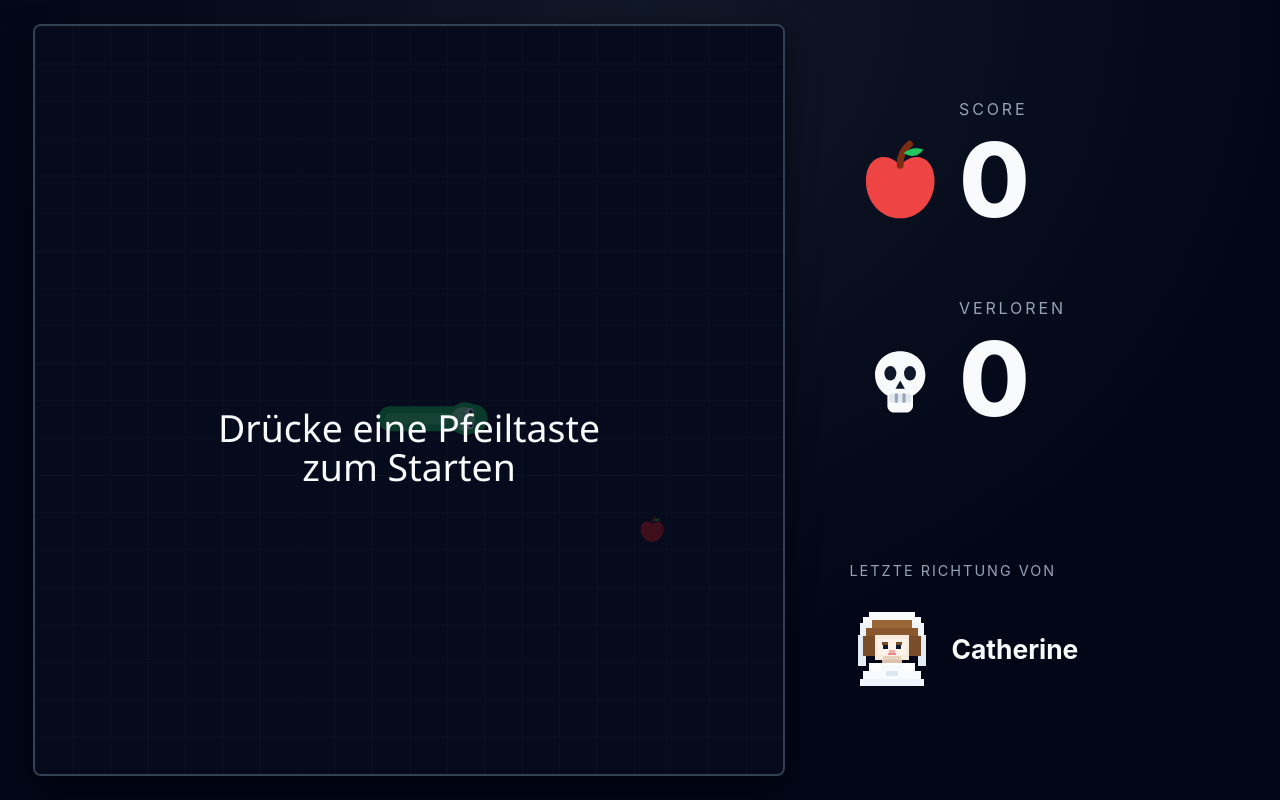
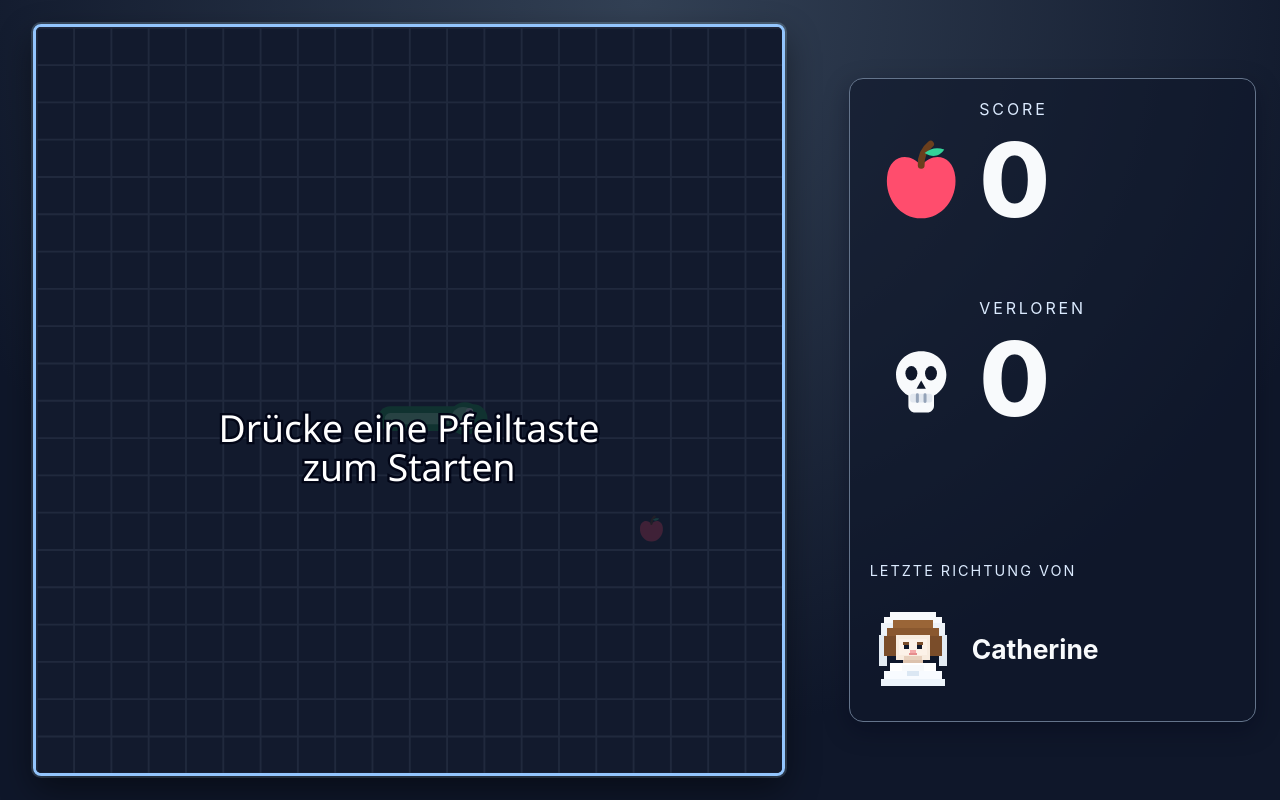
Before and after one commit to DominikDiner/hochzeit_cs, a Vue app in the folder snake/: page / in a window 1280 px wide. Built offline with nearby package versions, Linux system fonts and the light colour scheme; the HTML template or start-up script is replaced by a standard one.

Commit message:
palette angepasst

```diff
--- a/snake/src/App.vue
+++ b/snake/src/App.vue
@@ -32,6 +32,16 @@ const appleViewBoxSize = 24;
 const appleBodyPathData = "M12 7.4C9.3 4 4.5 4.8 4 10c-.5 5 3 9.7 8 9.7s8.5-4.7 8-9.7c-.5-5.2-5.3-6-8-2.6Z";
 const appleStemPathData = "M12 7.3c-.1-2.1.7-3.8 2.2-5";
 const appleLeafPathData = "M12.8 4.4c1.4-1.1 2.9-1.4 4.6-.8-1 1.5-2.6 2.1-4.6.8Z";
+const colorBoardBg = "#1e293b";
+const colorGrid = "#64748b";
+const colorSnakeBody = "#16a34a";
+const colorSnakeHighlight = "#86efac";
+const colorFoodBody = "#ff4d6d";
+const colorFoodStem = "#6b3f1d";
+const colorFoodLeaf = "#34d399";
+const colorOverlayBg = "rgba(15, 23, 42, 0.8)";
+const colorOverlayText = "#ffffff";
+const colorOverlayTextOutline = "#020617";
 
 function randomInt(maxExclusive: number): number {
   return Math.floor(Math.random() * maxExclusive);
@@ -153,8 +163,8 @@ function tick(): void {
 }
 
 function drawGrid(ctx: CanvasRenderingContext2D): void {
-  ctx.strokeStyle = "#1f2937";
-  ctx.lineWidth = 1;
+  ctx.strokeStyle = colorGrid;
+  ctx.lineWidth = 1.2;
 
   for (let x = 0; x <= columns; x += 1) {
     const px = x * tileSize + 0.5;
@@ -188,15 +198,15 @@ function drawFood(ctx: CanvasRenderingContext2D, position: Position): void {
   ctx.translate(baseX + offset, baseY + offset);
   ctx.scale(scale, scale);
 
-  ctx.fillStyle = "#dc2626";
+  ctx.fillStyle = colorFoodBody;
   ctx.fill(appleBodyPath);
 
-  ctx.strokeStyle = "#7c2d12";
+  ctx.strokeStyle = colorFoodStem;
   ctx.lineWidth = 1.6;
   ctx.lineCap = "round";
   ctx.stroke(appleStemPath);
 
-  ctx.fillStyle = "#22c55e";
+  ctx.fillStyle = colorFoodLeaf;
   ctx.fill(appleLeafPath);
 
   ctx.restore();
@@ -242,12 +252,12 @@ function drawSnake(ctx: CanvasRenderingContext2D): void {
   ctx.save();
 
   if (segmentCenters.length === 1) {
-    ctx.fillStyle = "#22c55e";
+    ctx.fillStyle = colorSnakeBody;
     ctx.beginPath();
     ctx.arc(firstSegment.x, firstSegment.y, bodyRadius, 0, Math.PI * 2);
     ctx.fill();
   } else {
-    ctx.strokeStyle = "#22c55e";
+    ctx.strokeStyle = colorSnakeBody;
     ctx.lineWidth = bodyWidth;
     ctx.lineCap = "round";
     ctx.lineJoin = "round";
@@ -262,7 +272,7 @@ function drawSnake(ctx: CanvasRenderingContext2D): void {
 
     ctx.stroke();
 
-    ctx.strokeStyle = "#4ade80";
+    ctx.strokeStyle = colorSnakeHighlight;
     ctx.lineWidth = bodyWidth * 0.45;
     ctx.beginPath();
     ctx.moveTo(firstSegment.x, firstSegment.y);
@@ -285,13 +295,13 @@ function drawSnake(ctx: CanvasRenderingContext2D): void {
     y: head.y + headDirection.y * headRadius * 0.5
   };
 
-  ctx.fillStyle = "#22c55e";
+  ctx.fillStyle = colorSnakeBody;
   ctx.beginPath();
   ctx.arc(head.x, head.y, headRadius, 0, Math.PI * 2);
   ctx.arc(snoutCenter.x, snoutCenter.y, snoutRadius, 0, Math.PI * 2);
   ctx.fill();
 
-  ctx.fillStyle = "#86efac";
+  ctx.fillStyle = colorSnakeHighlight;
   ctx.beginPath();
   ctx.arc(
     head.x - headDirection.x * 1.2,
@@ -362,16 +372,21 @@ function getFittedFontSize(
   return minSize;
 }
 
-function drawCenteredTextLines(
+function drawCenteredTextLinesWithOutline(
   ctx: CanvasRenderingContext2D,
   lines: string[],
   centerX: number,
   startY: number,
-  lineHeight: number
+  lineHeight: number,
+  outlineWidth: number
 ): void {
   lines.forEach((line, index) => {
-    ctx.fillText(line, centerX, startY + index * lineHeight);
+    const y = startY + index * lineHeight;
+    ctx.strokeText(line, centerX, y);
+    ctx.fillText(line, centerX, y);
   });
+
+  ctx.lineWidth = outlineWidth;
 }
 
 function syncCanvasResolution(canvas: HTMLCanvasElement, ctx: CanvasRenderingContext2D): void {
@@ -399,7 +414,7 @@ function draw(): void {
   syncCanvasResolution(canvas, ctx);
 
   ctx.clearRect(0, 0, canvasWidth, canvasHeight);
-  ctx.fillStyle = "#0f172a";
+  ctx.fillStyle = colorBoardBg;
   ctx.fillRect(0, 0, canvasWidth, canvasHeight);
 
   drawGrid(ctx);
@@ -409,10 +424,11 @@ function draw(): void {
   drawSnake(ctx);
 
   if (gameOver.value || !hasStarted.value) {
-    ctx.fillStyle = "rgba(2, 6, 23, 0.72)";
+    ctx.fillStyle = colorOverlayBg;
     ctx.fillRect(0, 0, canvasWidth, canvasHeight);
 
-    ctx.fillStyle = "#f8fafc";
+    ctx.fillStyle = colorOverlayText;
+    ctx.strokeStyle = colorOverlayTextOutline;
     ctx.textAlign = "center";
     ctx.textBaseline = "top";
     if (gameOver.value) {
@@ -432,15 +448,18 @@ function draw(): void {
       const blockStartY = (canvasHeight - blockHeight) / 2;
 
       ctx.font = `800 ${titleFontSize}px Segoe UI`;
-      drawCenteredTextLines(ctx, titleLines, canvasWidth / 2, blockStartY, titleLineHeight);
+      ctx.lineWidth = 6;
+      drawCenteredTextLinesWithOutline(ctx, titleLines, canvasWidth / 2, blockStartY, titleLineHeight, 6);
 
       ctx.font = `600 ${hintFontSize}px Segoe UI`;
-      drawCenteredTextLines(
+      ctx.lineWidth = 3;
+      drawCenteredTextLinesWithOutline(
         ctx,
         hintLines,
         canvasWidth / 2,
         blockStartY + titleLineHeight * titleLines.length + 22,
-        hintLineHeight
+        hintLineHeight,
+        3
       );
     } else {
       ctx.font = "bold 30px Segoe UI";
@@ -453,7 +472,8 @@ function draw(): void {
       const hintLineHeight = hintFontSize * 1.05;
 
       ctx.font = `500 ${hintFontSize}px Segoe UI`;
-      drawCenteredTextLines(ctx, hintLines, canvasWidth / 2, canvasHeight / 2 + 8, hintLineHeight);
+      ctx.lineWidth = 3;
+      drawCenteredTextLinesWithOutline(ctx, hintLines, canvasWidth / 2, canvasHeight / 2 + 8, hintLineHeight, 3);
     }
   }
 }
@@ -542,16 +562,16 @@ onUnmounted(() => {
             <g transform="translate(0 1)">
               <path
                 d="M12 7.4C9.3 4 4.5 4.8 4 10c-.5 5 3 9.7 8 9.7s8.5-4.7 8-9.7c-.5-5.2-5.3-6-8-2.6Z"
-                fill="#ef4444"
+                fill="#ff4d6d"
               />
               <path
                 d="M12 7.3c-.1-2.1.7-3.8 2.2-5"
                 fill="none"
-                stroke="#7c2d12"
+                stroke="#6b3f1d"
                 stroke-width="1.6"
                 stroke-linecap="round"
               />
-              <path d="M12.8 4.4c1.4-1.1 2.9-1.4 4.6-.8-1 1.5-2.6 2.1-4.6.8Z" fill="#22c55e" />
+              <path d="M12.8 4.4c1.4-1.1 2.9-1.4 4.6-.8-1 1.5-2.6 2.1-4.6.8Z" fill="#34d399" />
             </g>
           </svg>
         </div>
@@ -662,8 +682,8 @@ onUnmounted(() => {
   padding: 1.5rem;
   box-sizing: border-box;
   overflow: hidden;
-  background: radial-gradient(circle at top, #111827, #020617 65%);
-  color: #e2e8f0;
+  background: radial-gradient(circle at top, #334155, #0f172a 72%);
+  color: #f8fafc;
 }
 
 .board-area {
@@ -683,6 +703,11 @@ onUnmounted(() => {
   width: 33%;
   flex: 0 0 33%;
   max-width: 33%;
+  padding: 1.1rem 1.2rem;
+  border-radius: 14px;
+  background: rgba(15, 23, 42, 0.62);
+  border: 1px solid #64748b;
+  box-shadow: 0 8px 24px rgba(2, 6, 23, 0.35);
 }
 
 .hud-item {
@@ -713,7 +738,7 @@ onUnmounted(() => {
   font-size: 0.9rem;
   text-transform: uppercase;
   letter-spacing: 0.14em;
-  color: #94a3b8;
+  color: #dbeafe;
 }
 
 .last-direction-content {
@@ -742,7 +767,7 @@ onUnmounted(() => {
   font-size: 1rem;
   text-transform: uppercase;
   letter-spacing: 0.18em;
-  color: #94a3b8;
+  color: #dbeafe;
 }
 
 .hud-icon {
@@ -774,8 +799,8 @@ onUnmounted(() => {
   height: 100%;
   max-width: 100%;
   max-height: 100%;
-  border: 2px solid #334155;
+  border: 3px solid #93c5fd;
   border-radius: 8px;
-  box-shadow: 0 12px 32px rgba(0, 0, 0, 0.45);
+  box-shadow: 0 14px 34px rgba(0, 0, 0, 0.45), 0 0 0 2px rgba(186, 230, 253, 0.22);
 }
 </style>
```
